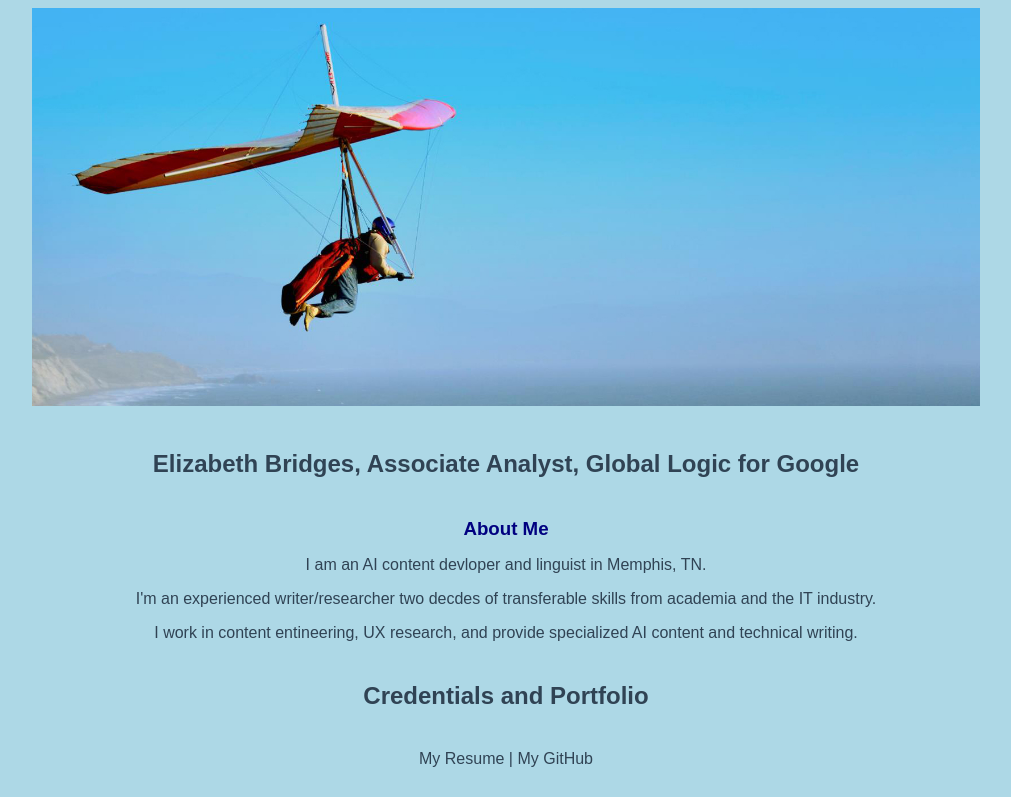
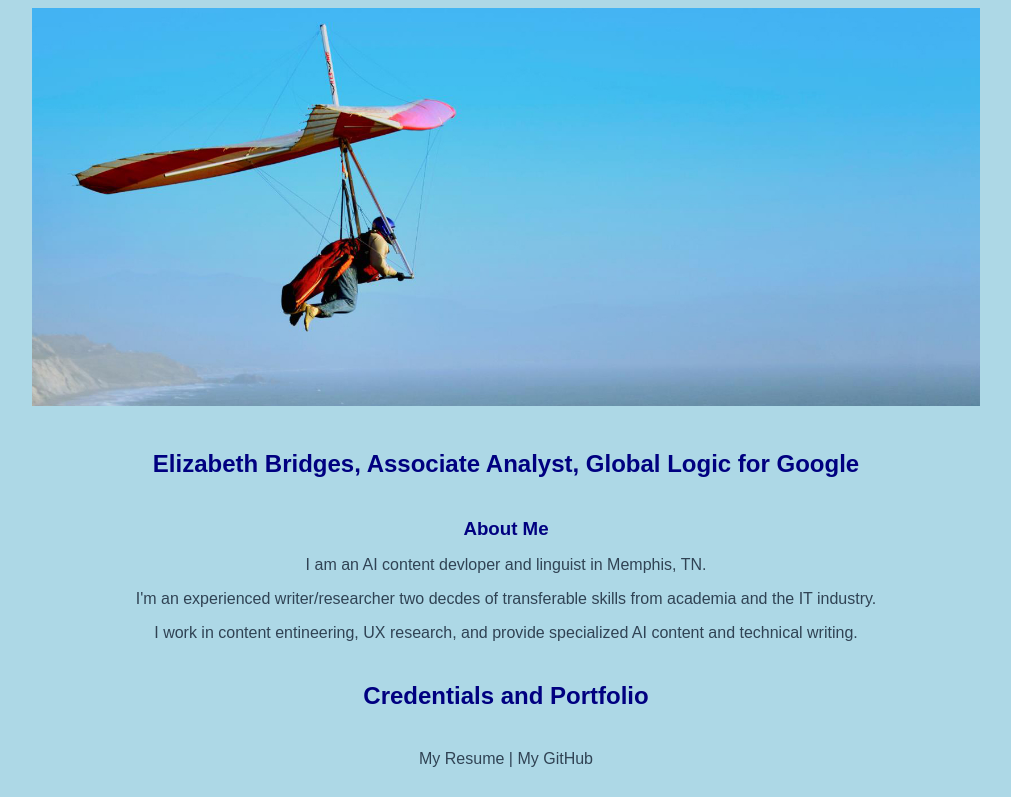
Before and after one commit to egbridges/egbridges.github.io, a plain HTML site: page index.html in a window 1280 px wide. Shown: the top 797 px of the page, without its empty margins (134-1145 px from the left). Drawn offline with Linux system fonts and the light colour scheme.

Commit message:
Update master.css

```diff
--- a/css/master.css
+++ b/css/master.css
@@ -31,7 +31,7 @@
    }
 
   h2 {
-    color: #304354; /* set the text color of to #075AAB here */
+    color: navy; /* set the text color of to #075AAB here */
     margin-bottom: 2.5rem;
     margin-top: 2.5rem;
      set both the bottom margin and top margin to 2.5rem here */
```
